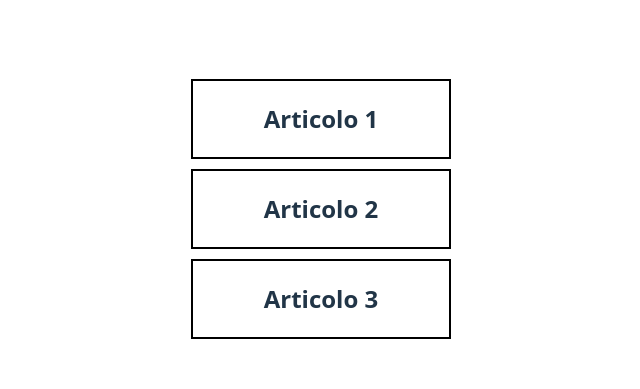
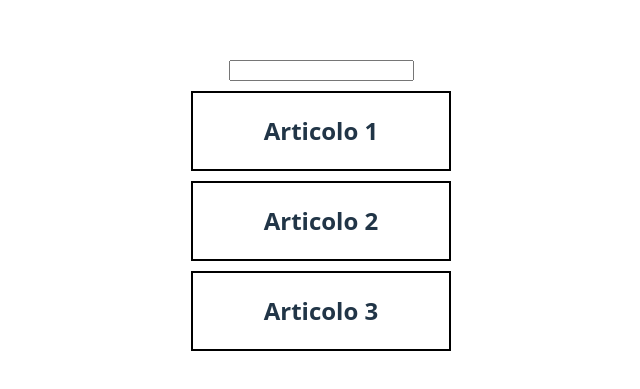
Before and after one commit to alemalagni/react-form, a React (Vite) app: page / in a window 1280 px wide. Shown: the part 191-580 px from the top of the page, without its empty margins (319-959 px from the left). Built offline with nearby package versions, Linux system fonts and the light colour scheme.

Commit message:
feat(App): add new function

```diff
--- a/src/App.jsx
+++ b/src/App.jsx
@@ -1,14 +1,38 @@
+import { useState } from "react";
 import Articoli from "./Articoli"
 import Article from "./components/Article"
 
-export default function App() {
+function App() {
+
+  const [newArticle, setNewArticle] = useState('');
+
+  const handleSubmit = event => {
+    event.preventDefault();
+    nuovoArticolo(newArticle)
+  }
+
   return (
     <>
+      <form onSubmit={handleSubmit}>
+        <input type="text"
+          value={newArticle}
+          onChange={e => { setNewArticle(e.target.value) }}
+        />
+
+      </form>
       {Articoli.map((item) => (
         <Article
+          key={item}
           text={item}
         />
       ))}
     </>
   );
 }
+
+function nuovoArticolo(newArticle) {
+  console.log(newArticle);
+  Articoli.push(newArticle);
+}
+
+export default App;
```
